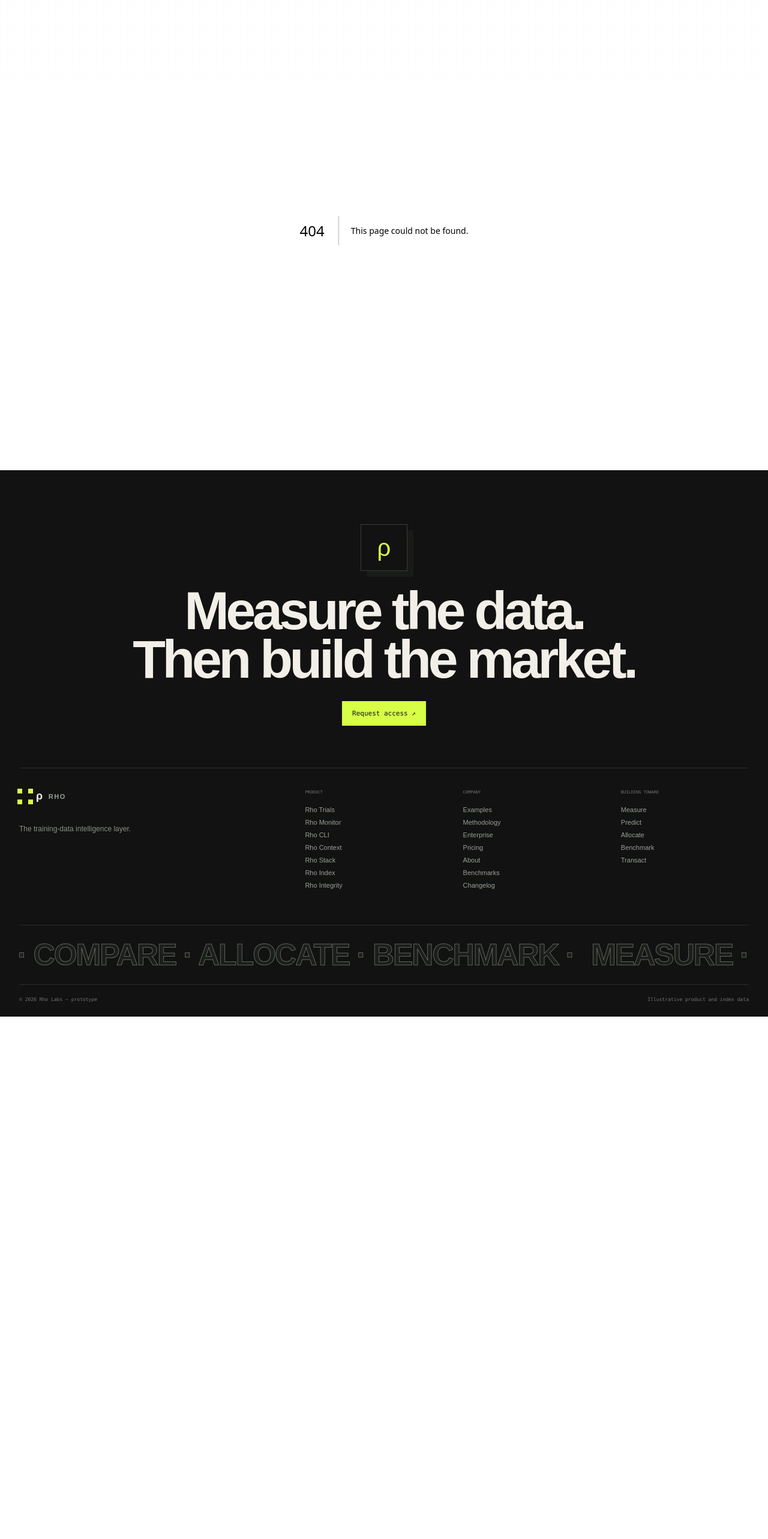
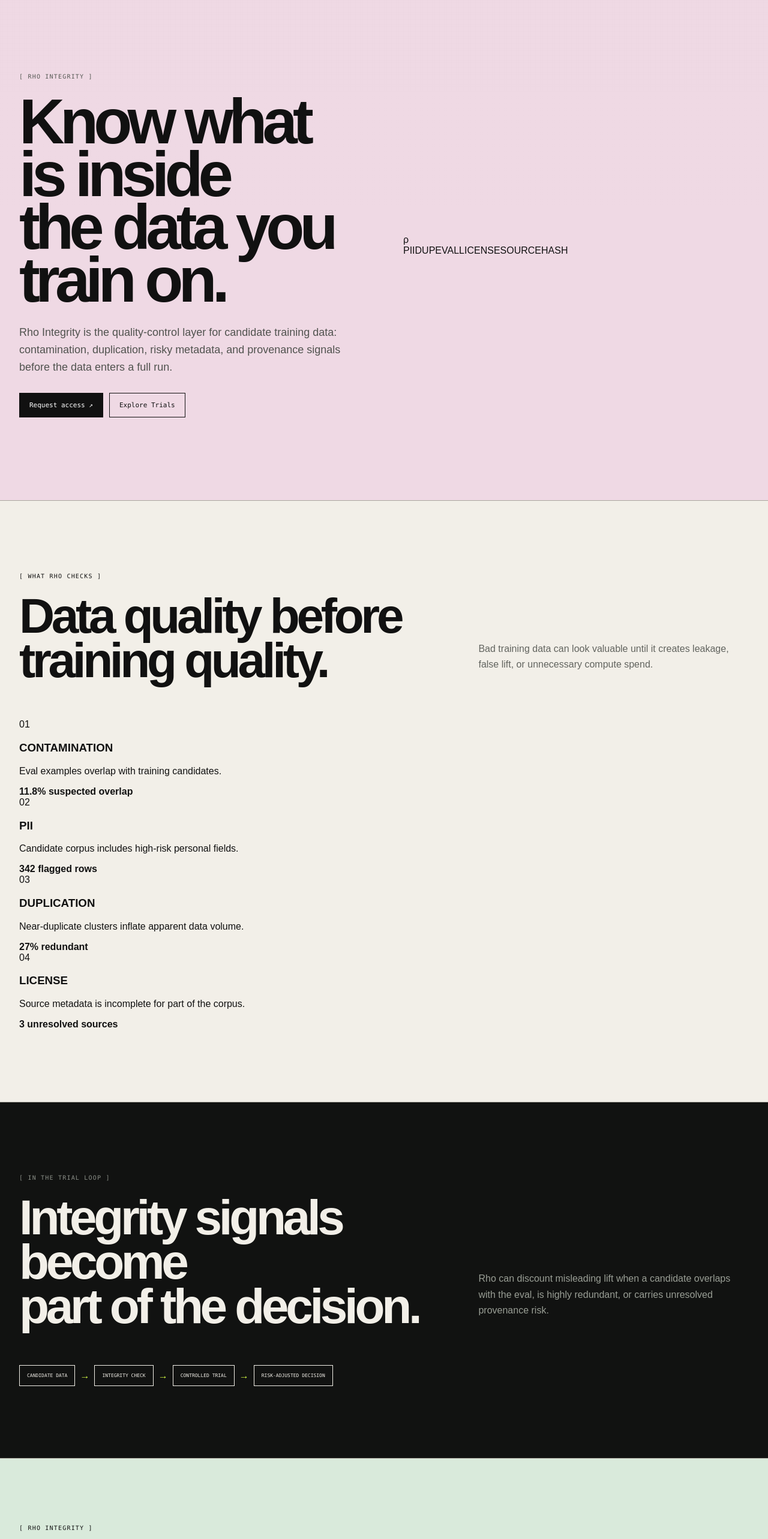
Before and after one commit to saharshbaweja/Rho, a Next.js app: page /integrity in a window 1280 px wide. Before the commit this address had no page. Shown: the part 120-2686 px from the top of the page at 60% size. Before the commit the page ends 1815 px from the top, so only its background shows below. Built offline with nearby package versions, Linux system fonts and the light colour scheme.

Commit message:
Add Rho Integrity page

```diff
--- /dev/null
+++ b/app/integrity/page.jsx
@@ -0,0 +1,27 @@
+import Link from 'next/link';
+
+const findings=[
+ ['CONTAMINATION','Eval examples overlap with training candidates.','11.8% suspected overlap'],
+ ['PII','Candidate corpus includes high-risk personal fields.','342 flagged rows'],
+ ['DUPLICATION','Near-duplicate clusters inflate apparent data volume.','27% redundant'],
+ ['LICENSE','Source metadata is incomplete for part of the corpus.','3 unresolved sources']
+];
+
+export default function Integrity(){return <>
+<section className="featureHero pastelPink"><div className="pxWrap featureHeroGrid">
+ <div><div className="pxKicker">[ RHO INTEGRITY ]</div><h1>Know what is inside<br/>the data you train on.</h1><p>Rho Integrity is the quality-control layer for candidate training data: contamination, duplication, risky metadata, and provenance signals before the data enters a full run.</p><div className="heroActions"><Link href="/contact/" className="pxButton">Request access ↗</Link><Link href="/product/" className="pxOutline">Explore Trials</Link></div></div>
+ <div className="integrityHero"><div className="integrityCore">ρ</div>{['PII','DUP','EVAL','LICENSE','SOURCE','HASH'].map((x,i)=><span className={'ig'+i} key={x}>{x}</span>)}</div>
+</div></section>
+
+<section className="pxChapter pastelSand"><div className="pxWrap">
+ <div className="chapterHead"><div><div className="pxTag">[ WHAT RHO CHECKS ]</div><h2>Data quality before<br/>training quality.</h2></div><p>Bad training data can look valuable until it creates leakage, false lift, or unnecessary compute spend.</p></div>
+ <div className="integrityFindings">{findings.map((x,i)=><article key={x[0]}><span>{String(i+1).padStart(2,'0')}</span><h3>{x[0]}</h3><p>{x[1]}</p><b>{x[2]}</b></article>)}</div>
+</div></section>
+
+<section className="pxChapter darkChapter"><div className="pxWrap">
+ <div className="chapterHead"><div><div className="pxTag">[ IN THE TRIAL LOOP ]</div><h2>Integrity signals become<br/>part of the decision.</h2></div><p>Rho can discount misleading lift when a candidate overlaps with the eval, is highly redundant, or carries unresolved provenance risk.</p></div>
+ <div className="deploymentFlow"><span>CANDIDATE DATA</span><i>→</i><span>INTEGRITY CHECK</span><i>→</i><span>CONTROLLED TRIAL</span><i>→</i><span>RISK-ADJUSTED DECISION</span></div>
+</div></section>
+
+<section className="featureClose pastelMint"><div className="pxWrap"><div className="pxTag">[ RHO INTEGRITY ]</div><h2>Measure value.<br/>Discount bad signal.</h2><div className="heroActions"><Link href="/contact/" className="pxButton">Request access ↗</Link><Link href="/methodology/" className="pxOutline">Methodology</Link></div></div></section>
+</>}
```
